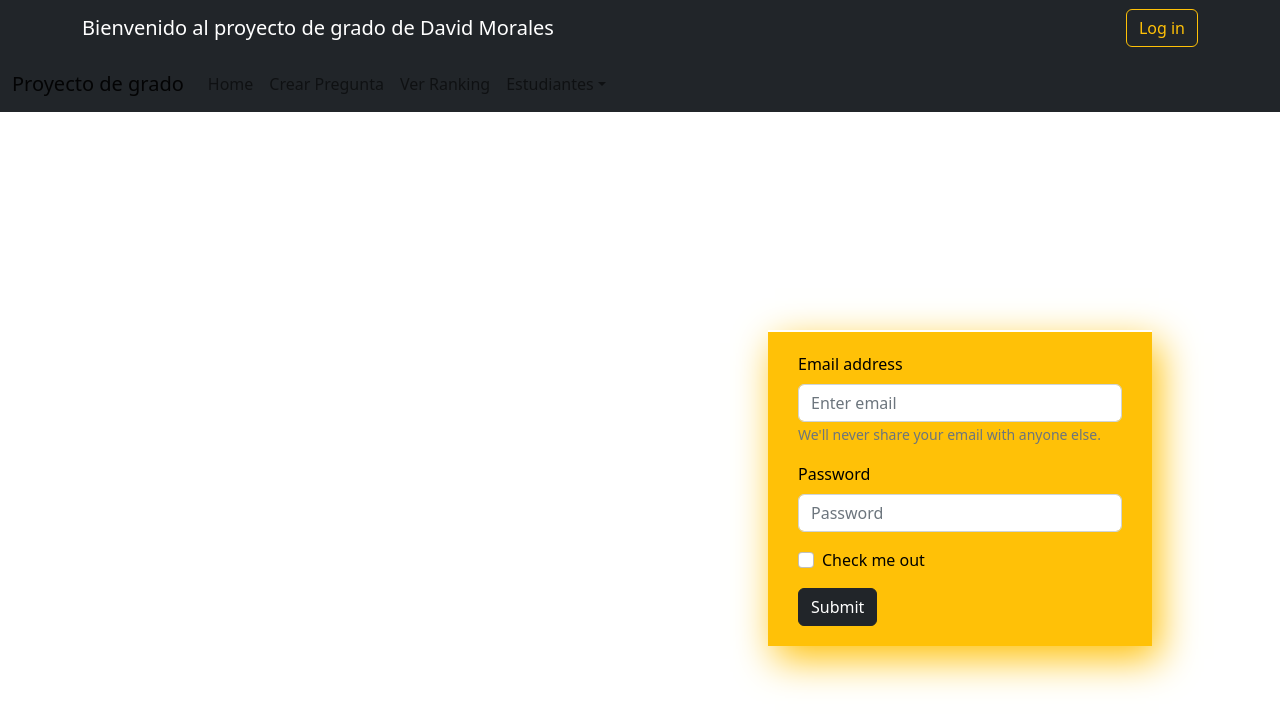
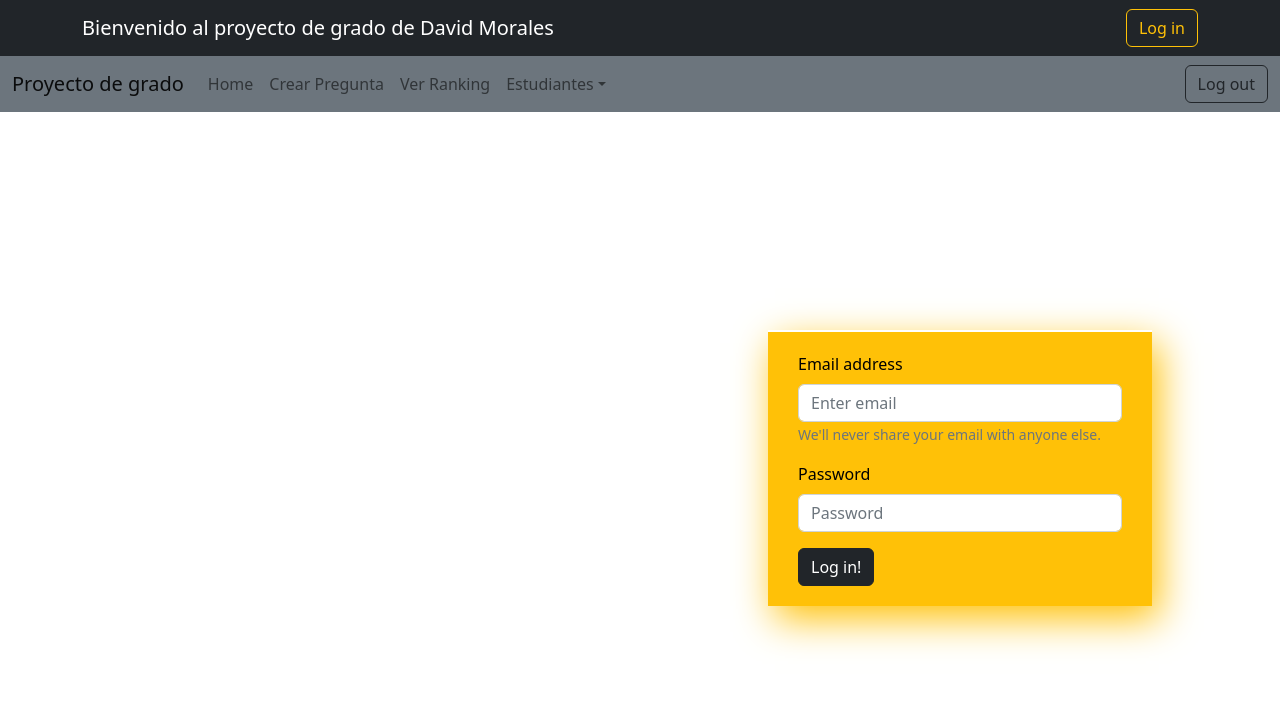
Before and after one commit to ZaliWow/Pa-graduarme, a React (Vite) app: page /loguin in a window 1280 px wide. Shown: the top 728 px of the page. Built offline with nearby package versions, Linux system fonts and the light colour scheme.

Commit message:
Validacion de loguin bdd

```diff
--- a/package.json
+++ b/package.json
@@ -10,6 +10,7 @@
     "preview": "vite preview"
   },
   "dependencies": {
+    "axios": "^1.4.0",
     "bootstrap": "^5.2.3",
     "react": "^18.2.0",
     "react-bootstrap": "^2.7.4",
--- a/src/components/Barra_opciones.jsx
+++ b/src/components/Barra_opciones.jsx
@@ -10,7 +10,7 @@ export function Barra_opciones() {
   const navigate = useNavigate();
     return(
 
-           <Navbar bg="dark" expand="lg">
+           <Navbar bg="secondary" expand="lg">
 
           <Container fluid>
 <Navbar.Brand>Proyecto de grado</Navbar.Brand>
@@ -33,19 +33,15 @@ export function Barra_opciones() {
               <NavDropdown.Item onClick={() => navigate("/eliminar/alumnos")} >
                 Eliminar Estudiante</NavDropdown.Item>
 
-
-            </NavDropdown>
-
-
-
-
+   </NavDropdown>
 
   </Nav>
-
   </Navbar.Collapse>
-
-          </Container>
-           </Navbar>
+<Form className="d-flex">
+<Button variant="outline-dark">Log out</Button>
+</Form>
+</Container>
+</Navbar>
 
 
 
--- a/src/components/Loguin.jsx
+++ b/src/components/Loguin.jsx
@@ -1,28 +1,90 @@
 import Button from 'react-bootstrap/Button';
 import Form from 'react-bootstrap/Form';
 import '../estilos/estilologuin.css'
+import { useState, useEffect } from 'react';
+import { useNavigate, useParams } from 'react-router-dom';
+import  axios  from 'axios';
 export  function Loguin() {
+  const  [correoEstudiante, setCorreoEstudiante]=useState('')
+  const [contraEstudiante, setContraEstudiante]=useState('')
+  const [error, setError]=useState('')
+ const params = useParams()
+
+// controlador de correos
+const handlecorreo= (e)=>{
+setCorreoEstudiante(e.target.value)
+
+
+}
+// controlador de contraseñas
+const handlecontra= (e)=>{
+setContraEstudiante(e.target.value)
+
+}
+const handleSubmit = async(e)=>{
+  e.preventDefault()
+ try {
+  const res = await axios.get('http://localhost:4000/registro/estudiantes',{
+  correo_estudiante: correoEstudiante,
+  contra_estudiante: contraEstudiante
+  })
+  for(let i=0;res.data.length > i; i++){
+    if(res.data[i].correo_estudiante === correoEstudiante && res.data[i].contra_estudiante === contraEstudiante)
+    {
+      console.log('por fin logueaste hijo de la re mil putas que te re mil pario')
+    }else{
+      console.log('Usuario o contraseña incorrecto')
+    }
+  }
+
+ } catch (error) {
+  console.log(error)
+ }
+}
+
+useEffect(()=>{
+
+})
+
+
   return (
-    <Form className='estilologuin'>
-    <Form.Group className="mb-3" controlId="formBasicEmail">
+    <Form
+    onSubmit={handleSubmit}
+    className='estilologuin'>
+    <Form.Group
+    className="mb-3"
+    controlId="formBasicEmail">
       <Form.Label>Email address</Form.Label>
-      <Form.Control type="email" placeholder="Enter email" />
-      <Form.Text className="text-muted">
+      <Form.Control
+      name="correo_estudiante"
+      onChange={handlecorreo}
+      type="email"
+      placeholder="Enter email" />
+      <Form.Text
+      className="text-muted">
         We'll never share your email with anyone else.
       </Form.Text>
     </Form.Group>
 
-    <Form.Group className="mb-3" controlId="formBasicPassword">
+    <Form.Group
+    className="mb-3"
+    controlId="formBasicPassword">
       <Form.Label>Password</Form.Label>
-      <Form.Control type="password" placeholder="Password" />
+      <Form.Control
+      name="contra_estudiante"
+      onChange={handlecontra}
+      type="password"
+      placeholder="Password" />
     </Form.Group>
-    <Form.Group className="mb-3" controlId="formBasicCheckbox">
-      <Form.Check type="checkbox" label="Check me out" />
+    <Form.Group
+    className="mb-3"
+    controlId="formBasicCheckbox">
     </Form.Group>
     <Button
     variant="dark"
+    type='submit'
     >
-      Submit
+      Log in!
     </Button>
   </Form>
   )
--- a/src/estilos/estilologuin.css
+++ b/src/estilos/estilologuin.css
@@ -4,6 +4,7 @@
     background-color: #ffc107;
     margin-left: 60%;
     margin-top: 17%;
+    margin-bottom:5%;
     box-shadow: 7px 13px 37px #ffc107;
     padding: 20px 30px;
     border-top: 2px solid #ffffff;
```
Also changed, not shown: 1 other file (tests, documents, lock files or other folders).
